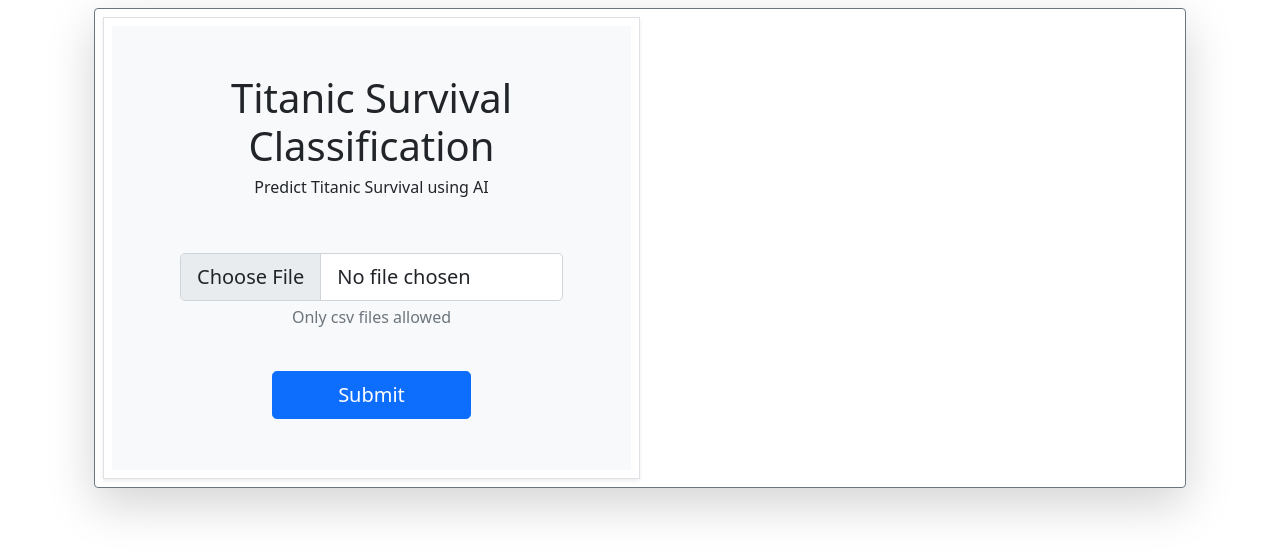
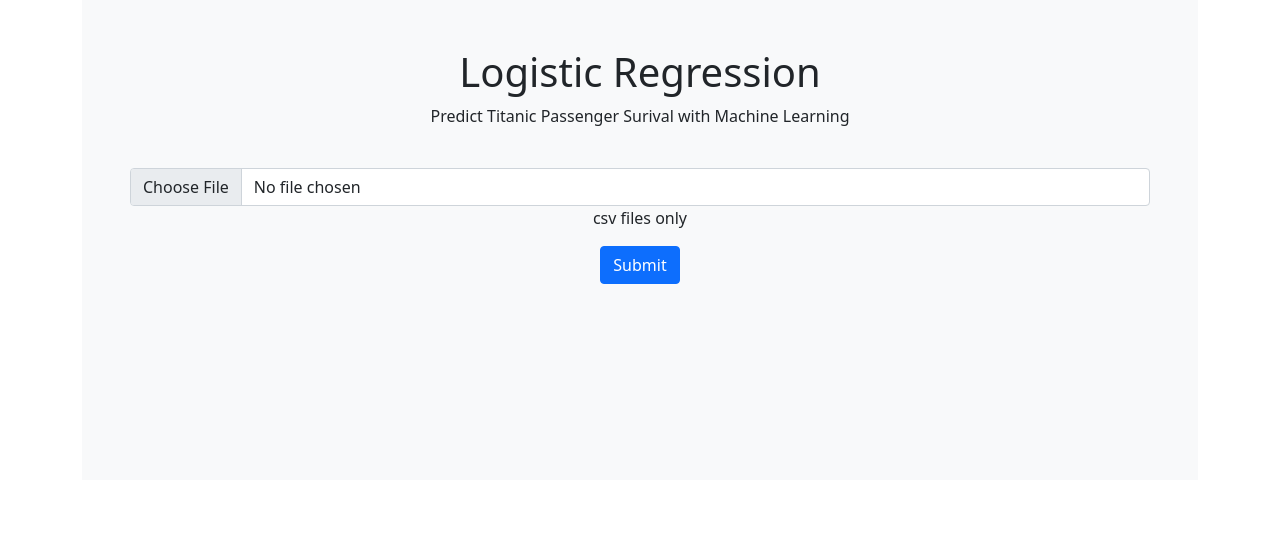
Before and after one commit to dmhill27/flask_titanic_housing_app, a Flask app: page /titanic in a window 1280 px wide. Shown: the part 56-612 px from the top of the page. Run offline with Flask 2, Linux system fonts and the light colour scheme; some libraries are stand-ins or nearby versions.

Commit message:
updated templates

```diff
--- a/app/app.py
+++ b/app/app.py
@@ -19,10 +19,6 @@ def housing():
         return render_template('housing.html', data=data.to_html(justify='center', classes='table table-striped table-bordered table-hover table-sm'))
     return render_template('housing.html')
 
-@app.route('/housing/download')
-def housing_download():
-    return send_file('predictions_housing.csv', attachment_filename='predictions_housing.csv')
-
 @app.route('/titanic', methods=['GET','POST'])
 def titanic():
     if request.method == 'POST':
@@ -32,9 +28,5 @@ def titanic():
         return render_template('titanic.html', data=data.to_html(justify='center', classes='table table-striped table-bordered table-hover table-sm'))
     return render_template('titanic.html')
 
-@app.route('/titanic/download')
-def titanic_download():
-    return send_file('predictions_titanic.csv', attachment_filename='predictions_titanic.csv')
-
 if __name__ == '__main__':
     app.run(host='0.0.0.0', port=80)
--- a/app/templates/titanic.html
+++ b/app/templates/titanic.html
@@ -1,41 +1,24 @@
 {% extends 'base.html' %}
 
 {% block content %}
-<div class='container'>
-    <div class='p-2 w-100 mx-auto mt-2 d-flex flex-row border border-secondary rounded shadow-lg' style='height:30em;'>
-        <form class='p-2 w-50 h-100 d-flex flex-column justify-content-start align-items-center border shadow-sm' style='height:20em;' action='/titanic' method='POST' enctype="multipart/form-data">
-            <div class='p-5 w-100 h-100 text-center bg-light '>
-                <div class='container h-75'>
-                    <h1 class='mb-2 page-header'>Titanic Survival Classification</h1>
-                    <h6 class='mt-2 mb-5'>Predict Titanic Survival using AI</h6>
-                    <div class='p-2 mt-5 form-group'>
-                        <input type='file' class='form-control form-control-lg' name='input_csv_titanic' placeholder='Upload CSV'>
-                        <p class='mt-1 help-block text-center text-secondary'>Only csv files allowed</p>
-                    </div>
-                </div>
-                <div class='mt-3 h-25 d-flex justify-content-center container'>
-                    <button type='submit' class='w-50 align-self-center btn btn-primary btn-lg'>Submit</button>
-                </div>
+    <div class='p-5 bg-light text-center'  style='height:30em;'>
+        <h1>Logistic Regression</h1>
+        <p>Predict Titanic Passenger Surival with Machine Learning</p>
+        <br>
+        {% if not data %}
+        <form action='/titanic' method='POST' enctype="multipart/form-data">
+            <div class='form-group'>
+                <input type='file' class='form-control' name='input_csv_titanic' placeholder='Upload'>
+                <p class='help-block text-left'>csv files only</p>
+                <input class='btn btn-primary btn-large' type='submit' value='Submit'>
             </div>
-
         </form>
-        {% if data %}
-        <div class='p-2 w-50 h-100 d-flex flex-column justify-content-start align-items-center border sshadow-sm'>
-            <div class='p-5 w-100 h-100 text-center bg-light'>
-                <div class='h-75 container'>
-                    <div class='p-2 h-100 table-responsive border w-100' style='overflow:auto;'>
-                        {{ data|safe }}
-                    </div>
-                </div>
-                <div class='mt-3 h-25 d-flex justify-content-center container'>
-                    <button type='button' class='w-50 align-self-center btn btn-success btn-lg'>
-                        <a href='/titanic/download' target='_blank' download='predictions_titanic.csv' style='color:white;'>Download</a>
-                    </button>
-                </div>
-            </div>
+        {% else %}
+        <div class='p-2 h-75 table-responsive border border-secondary shadow-lg' style='overflow:auto;'>
+            <table>{{data|safe}}</table>
         </div>
 
         {% endif %}
+
     </div>
-</div>
 {% endblock %}
```
Also changed, not shown: app/templates/housing.html (+14 -31 lines).
